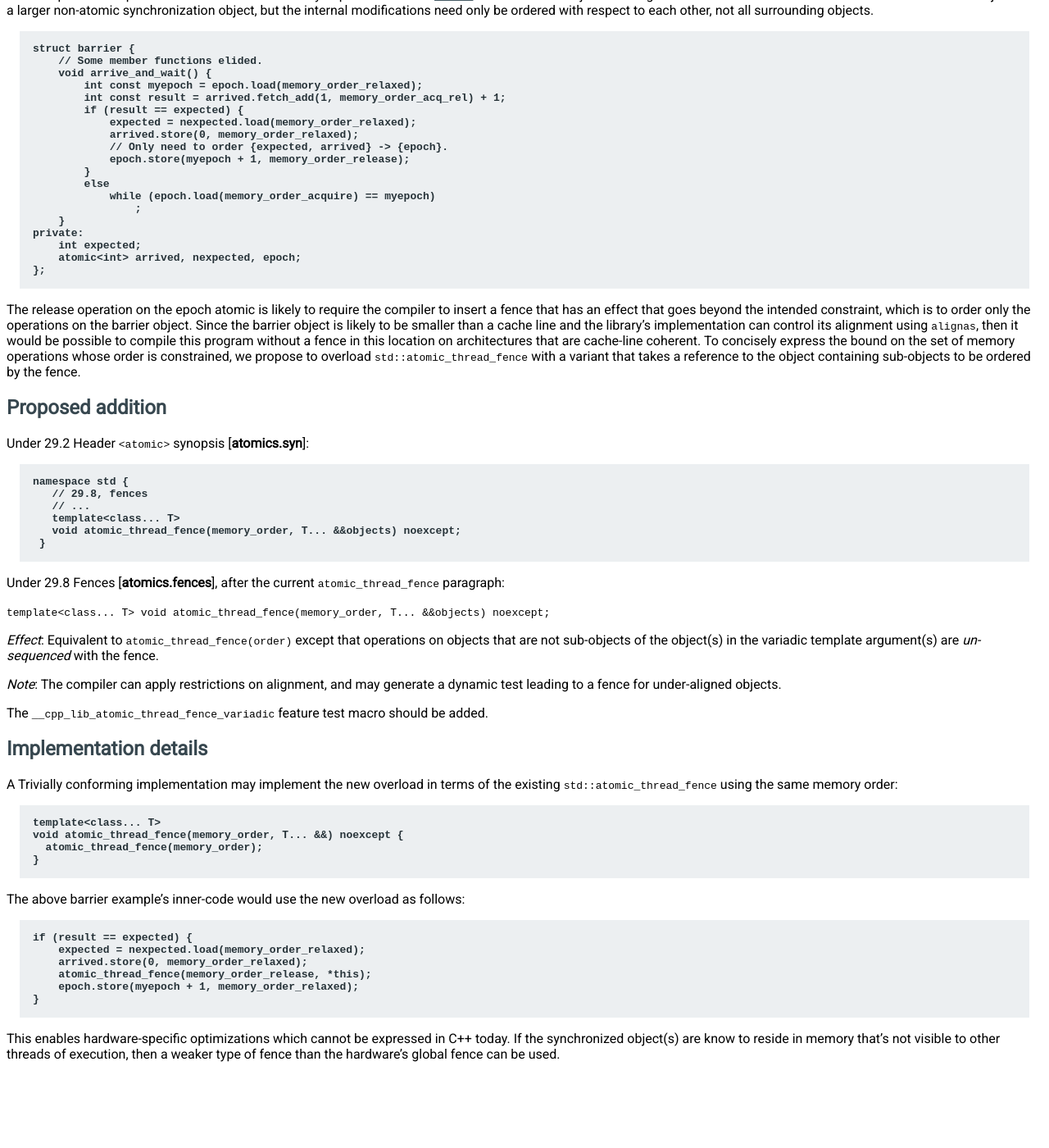
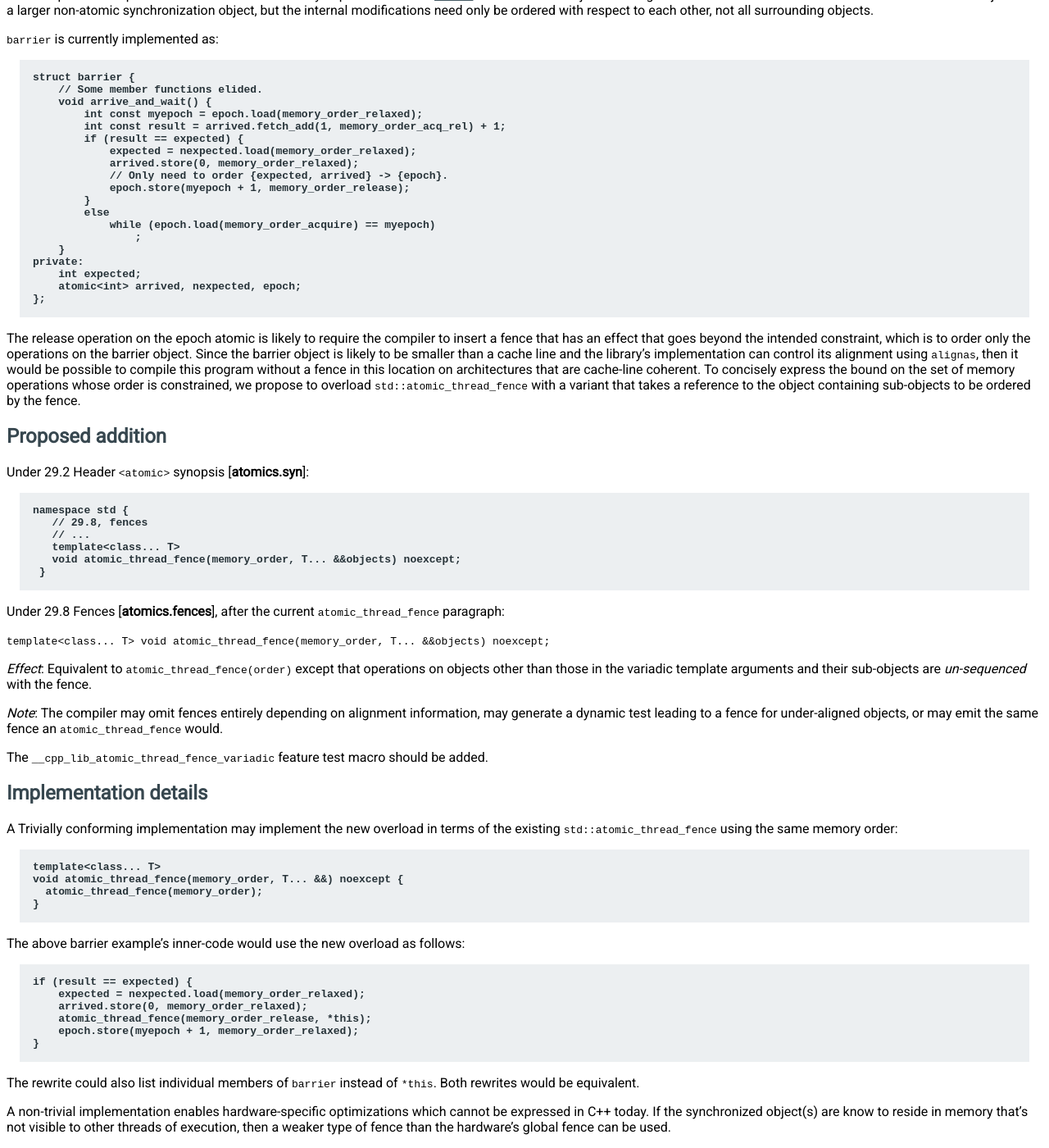
Before and after one commit to jfbastien/papers, a Sphinx documentation site: the page built from source/D4522.rst, in a window 1280 px wide and 1400 px high, scrolled down 702 px. Shown: the whole window at 82% size. Built offline with Sphinx 7.4.7, drawn with Linux system fonts in a browser that asks for light colours; before the commit the page ends 2013 px from its top, so only the background shows below that.

Commit message:
A few improvements to wording.

```diff
--- a/source/D4522.rst
+++ b/source/D4522.rst
@@ -38,6 +38,8 @@ internal modifications need only be ordered with respect to each other, not all
 surrounding objects.
 
 .. _N4392: http://wg21.link/N4392
+
+``barrier`` is currently implemented as:
 
 .. code-block:: c++
 
@@ -93,11 +95,12 @@ Under 29.8 Fences [**atomics.fences**], after the current
 ``template<class... T> void atomic_thread_fence(memory_order, T... &&objects) noexcept;``
 
 *Effect*: Equivalent to ``atomic_thread_fence(order)`` except that operations on
-objects that are not sub-objects of the object(s) in the variadic template
-argument(s) are *un-sequenced* with the fence.
+objects other than those in the variadic template arguments and their
+sub-objects are *un-sequenced* with the fence.
 
-*Note*: The compiler can apply restrictions on alignment, and may generate a
-dynamic test leading to a fence for under-aligned objects.
+*Note*: The compiler may omit fences entirely depending on alignment
+information, may generate a dynamic test leading to a fence for under-aligned
+objects, or may emit the same fence an ``atomic_thread_fence`` would.
 
 The ``__cpp_lib_atomic_thread_fence_variadic`` feature test macro should be
 added.
@@ -127,7 +130,10 @@ The above barrier example's inner-code would use the new overload as follows:
               epoch.store(myepoch + 1, memory_order_relaxed);
           }
 
-This enables hardware-specific optimizations which cannot be expressed in C++
-today. If the synchronized object(s) are know to reside in memory that's not
-visible to other threads of execution, then a weaker type of fence than the
-hardware's global fence can be used.
+The rewrite could also list individual members of ``barrier`` instead of
+``*this``. Both rewrites would be equivalent.
+
+A non-trivial implementation enables hardware-specific optimizations which
+cannot be expressed in C++ today. If the synchronized object(s) are know to
+reside in memory that's not visible to other threads of execution, then a weaker
+type of fence than the hardware's global fence can be used.
```
